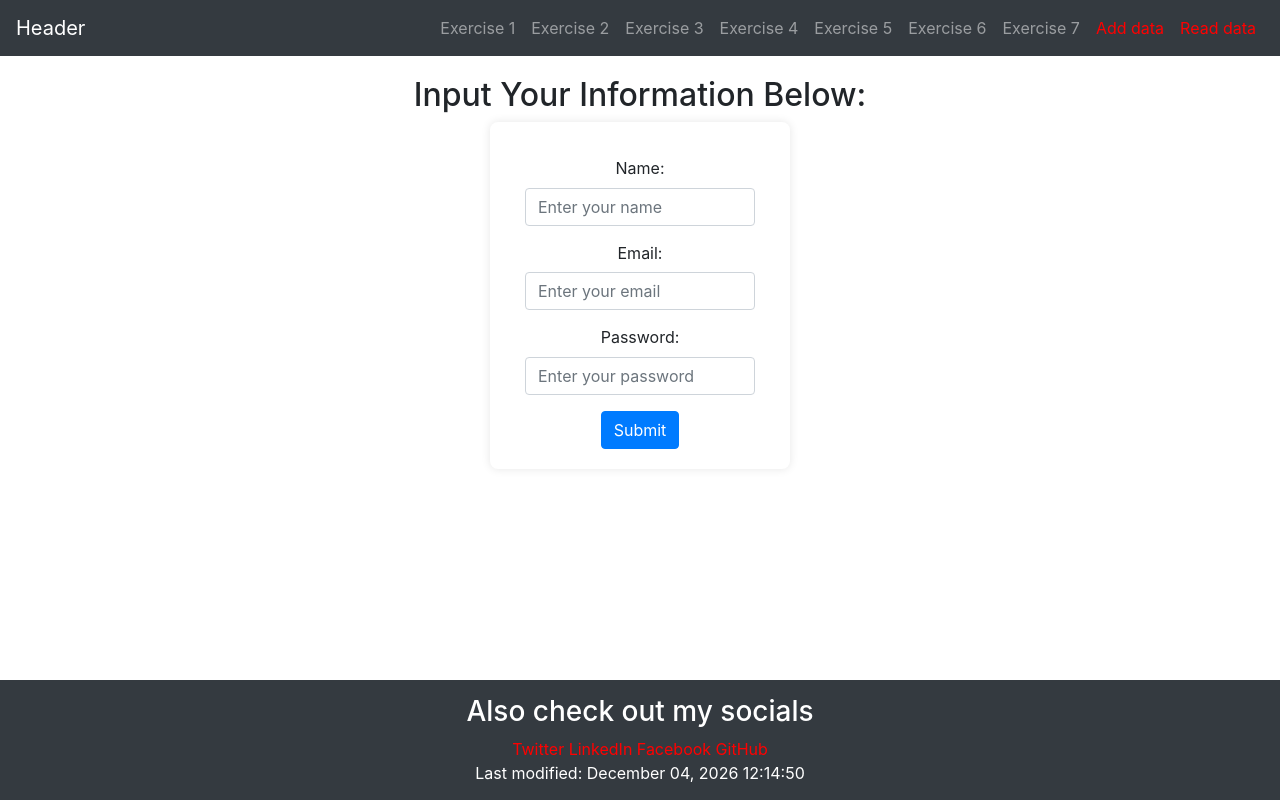
After one commit to nartkosova/src-nart, a PHP site: page /passwordform.php in a window 1280 px wide. The commit adds this page. Run offline with PHP 8.4, Linux system fonts and the light colour scheme; some libraries are stand-ins or nearby versions.

Commit message:
Javascript HTML event handlers

```diff
--- a/crud/db.php
+++ b/crud/db.php
@@ -3,6 +3,7 @@ $servername = "localhost";
 $username = "nart23000";
 $password ="QYPFY1uV";
 $dbname ="wp_nart23000";
+
 //create connection
 $conn = new mysqli($servername, $username, $password, $dbname);
 //check connection
--- /dev/null
+++ b/crud/passwordform.php
@@ -0,0 +1,76 @@
+<?php $title = "Exercise 7"; include '../nart-tasks/header.php'; ?>
+<div class="exercise3">
+
+<h2>Input Your Information Below:</h2>
+<div class="exercise31">
+<form name="form1" method="post" action="">
+    <div class="form-group">
+        <div class="row-mt-3">
+            <div class="col-md-12">
+                <label for="name">Name:</label>
+                <input type="text" class="form-control" id="name" placeholder="Enter your name" name="name" required maxlength="20" minlength="3">
+                <p id="nameError"></p>
+            </div>
+            <div class="col-md-12">
+                <label for="email">Email:</label>
+                <input type="email" class="form-control" id="email" placeholder="Enter your email" name="email" required>
+                <p id="emailError"></p>
+            </div>
+        </div>
+    </div>
+    <div class="form-group">
+        <div class="row-mt-3">
+            <div class="col-md-12">
+                <label for="password">Password:</label>
+                <input type="password" class="form-control" id="password" placeholder="Enter your password" name="password" required>
+                <p id="passwordError"></p>
+            </div>
+        </div>
+    </div>
+    <button type="submit" class="btn btn-primary" name="submit">Submit</button>
+</form>
+
+</div>
+</div>
+<script>
+    //function to validate first name
+function validateName() {
+const name = document.getElementById("name").value;
+const nameError = document.getElementById("nameError");
+if(name.length < 3 || name.length > 20) {
+    nameError.innerHTML = "Name must be between 3 & 20 characters.";
+    return false;
+}else {
+    nameError.innerHTML = "";
+    return true;
+}
+}
+//function to validate last name
+function validateEmail() {
+const email = document.getElementById("email").value
+const emailError = document.getElementById("emailError")
+if(email ==="" || !email.includes("@")) {
+    emailError.innerHTML = "Your email must include @."
+    return false
+}else {
+    emailError.innerHTML = ""
+    return true
+}
+}
+function validatePassword() {
+const password = document.getElementById("password").value
+const passwordError = document.getElementById("passwordError")
+if (password.length < 6){
+    passwordError.innerHTML =  "Your password must be at least 6 characters!"
+    return false
+}else {
+    passwordError.innerHTML=""
+}
+}
+//event listeners
+document.getElementById("name").addEventListener("input", validateName)
+document.getElementById("email").addEventListener("input", validateEmail)
+document.getElementById("password").addEventListener("input", validatePassword)
+</script>
+
+<?php include '../nart-tasks/footer.php'; ?>
```
Also changed, not shown: crud/index.php (+42 -1 lines), crud/updatesingle.php (+66 -0 lines), nart-tasks/aboutus.php (added, +15 -0 lines).
